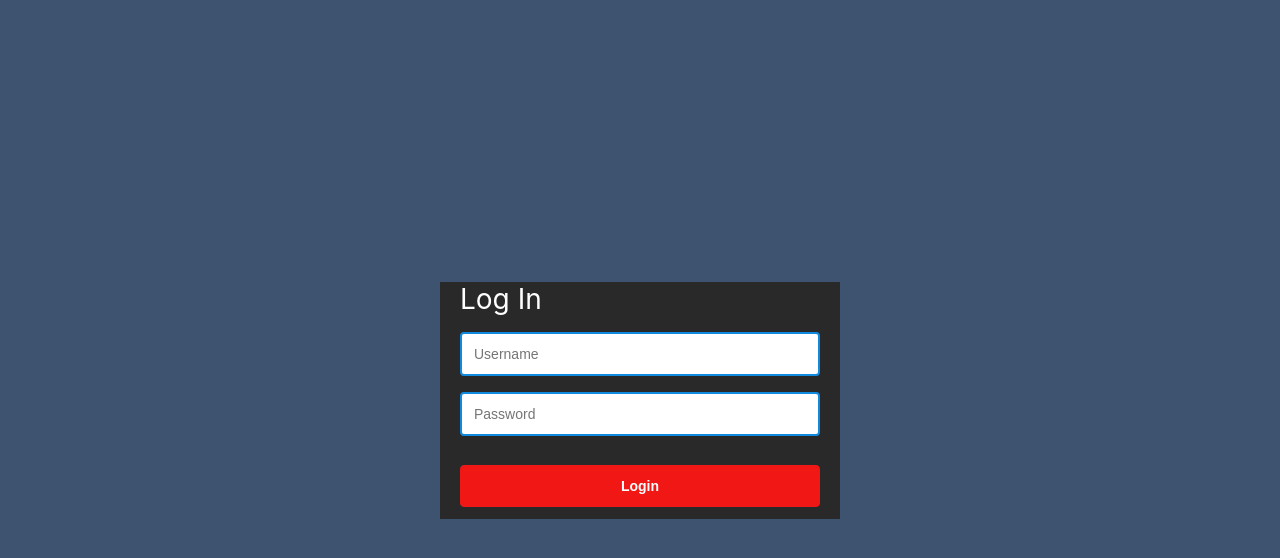
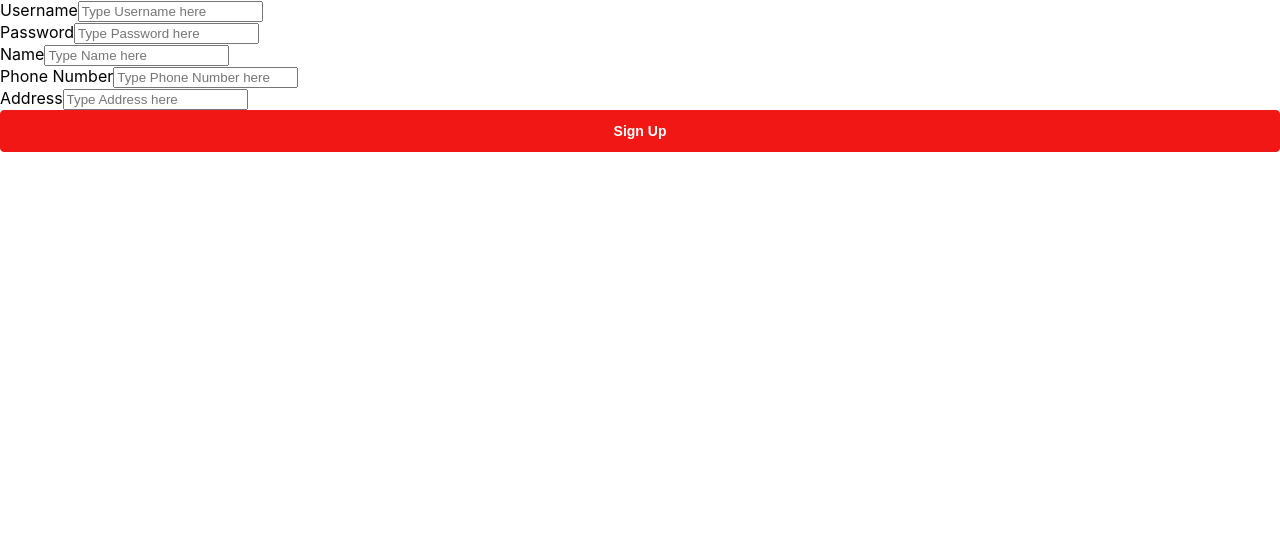
Before and after one commit to SWLbenjamin/TT4_Group-3, a React (Create React App) app in the folder frontend/: page /SignUpPage in a window 1280 px wide. Shown: the top 558 px of the page. Built offline with nearby package versions, Linux system fonts and the light colour scheme; no server answers.

Commit message:
Routes and Sign up

```diff
--- a/frontend/src/App.js
+++ b/frontend/src/App.js
@@ -1,144 +1,20 @@
-import React, { useState, useEffect } from 'react';
-import { observer } from 'mobx-react';
-import { BrowserRouter as Router, Routes, Route, Redirect } from "react-router-dom";
-import UserStore from "./stores/UserStore";
-import LoginForm from "./components/login/LoginForm";
-import SubmitButton from "./components/login/SubmitButton";
-import { LoginScreen } from './screens/LoginScreen';
-import Home from './screens/HomeScreen';
-import './tut.css';
+import {useState, useEffect} from 'react'
+import { BrowserRouter as Router, Route} from 'react-router-dom'
+import { NavLink, Routes } from "react-router-dom";
+import Main from './Main';
+import SignUpPage from './components/login/SignUpPage';
 
-class App extends React.Component {
+const App = () => {
 
-    async componentDidUpdate() {
+  return (
+    <Router>
+      <Routes>
+        <Route exact path="/" element={<Main/>}/>
+        <Route path="/SignUpPage" element={<SignUpPage/>}/>
+        </Routes>
 
-        try {
-            let res = await fetch('/isLoggedIn', {
-                method: 'post',
-                headers: {
-                    'Accept': 'application/json',
-                    'Content-type': 'application/json'
-                }
-            });
-
-            let result = await res.json();
-
-            if (result && result.success) {
-                UserStore.loading = false;
-                UserStore.isLoggedIn = true;
-                UserStore.username = result.username;
-            }
-
-            else {
-                UserStore.loading = false;
-                UserStore.isLoggedIn = false;
-            }
-
-        }
-
-
-        catch (e) {
-            UserStore.loading = false;
-            UserStore.isLoggedIn = false;
-        }
-
-    }
-
-    async componentDidMount() {
-
-        try {
-            let res = await fetch('/isLoggedIn', {
-                method: 'post',
-                headers: {
-                    'Accept': 'application/json',
-                    'Content-type': 'application/json'
-                }
-            });
-
-            let result = await res.json();
-
-            if (result && result.success) {
-                UserStore.loading = false;
-                UserStore.isLoggedIn = true;
-                UserStore.username = result.username;
-            }
-
-            else {
-                UserStore.loading = false;
-                UserStore.isLoggedIn = false;
-            }
-
-        }
-
-
-        catch (e) {
-            UserStore.loading = false;
-            UserStore.isLoggedIn = false;
-        }
-    }
-
-    async doLogout(accountKey) {
-
-        try {
-            let res = await fetch('/logout', {
-                method: 'post',
-                headers: {
-                    'Accept': 'application/json',
-                    'Content-type': 'application/json'
-                }
-            });
-
-            let result = await res.json();
-
-            if (result && result.success) {
-                UserStore.isLoggedIn = false;
-                UserStore.username = '';
-            }
-
-        }
-
-        catch (e) {
-            console.log(e);
-        }
-    }
-
-    render() {
-
-        if (UserStore.loading) {
-            return (
-                <div className='container'>
-                    Loading, please wait..
-                </div>
-            )
-        }
-
-        else {
-
-            if (UserStore.isLoggedIn) {
-                return (
-                    <div className='container'>
-                        <Home
-                            store = {UserStore}
-                            isLoggedIn = {UserStore.isLoggedIn}
-                            username = {UserStore.username}
-                            logOut = {this.doLogout}
-                        />
-
-                    </div>
-                )
-            }
-
-            return (
-                <div className="app">
-                    <div className='container'>
-                        <LoginForm
-                        />
-                    </div>
-
-                </div>
-            );
-        }
-    }
+    </Router>
+  );
 }
 
-export default observer(App);
+export default App;
--- /dev/null
+++ b/frontend/src/Main.js
@@ -0,0 +1,144 @@
+import React, { useState, useEffect } from 'react';
+import { observer } from 'mobx-react';
+import { BrowserRouter as Router, Routes, Route, Redirect } from "react-router-dom";
+import UserStore from "./stores/UserStore";
+import LoginForm from "./components/login/LoginForm";
+import SubmitButton from "./components/login/SubmitButton";
+import { LoginScreen } from './screens/LoginScreen';
+import Home from './screens/HomeScreen';
+import './tut.css';
+
+class Main extends React.Component {
+
+    async componentDidUpdate() {
+
+        try {
+            let res = await fetch('/isLoggedIn', {
+                method: 'post',
+                headers: {
+                    'Accept': 'application/json',
+                    'Content-type': 'application/json'
+                }
+            });
+
+            let result = await res.json();
+
+            if (result && result.success) {
+                UserStore.loading = false;
+                UserStore.isLoggedIn = true;
+                UserStore.username = result.username;
+            }
+
+            else {
+                UserStore.loading = false;
+                UserStore.isLoggedIn = false;
+            }
+
+        }
+
+
+        catch (e) {
+            UserStore.loading = false;
+            UserStore.isLoggedIn = false;
+        }
+
+    }
+
+    async componentDidMount() {
+
+        try {
+            let res = await fetch('/isLoggedIn', {
+                method: 'post',
+                headers: {
+                    'Accept': 'application/json',
+                    'Content-type': 'application/json'
+                }
+            });
+
+            let result = await res.json();
+
+            if (result && result.success) {
+                UserStore.loading = false;
+                UserStore.isLoggedIn = true;
+                UserStore.username = result.username;
+            }
+
+            else {
+                UserStore.loading = false;
+                UserStore.isLoggedIn = false;
+            }
+
+        }
+
+
+        catch (e) {
+            UserStore.loading = false;
+            UserStore.isLoggedIn = false;
+        }
+    }
+
+    async doLogout(accountKey) {
+
+        try {
+            let res = await fetch('/logout', {
+                method: 'post',
+                headers: {
+                    'Accept': 'application/json',
+                    'Content-type': 'application/json'
+                }
+            });
+
+            let result = await res.json();
+
+            if (result && result.success) {
+                UserStore.isLoggedIn = false;
+                UserStore.username = '';
+            }
+
+        }
+
+        catch (e) {
+            console.log(e);
+        }
+    }
+
+    render() {
+
+        if (UserStore.loading) {
+            return (
+                <div className='container'>
+                    Loading, please wait..
+                </div>
+            )
+        }
+
+        else {
+
+            if (UserStore.isLoggedIn) {
+                return (
+                    <div className='container'>
+                        <Home
+                            store = {UserStore}
+                            isLoggedIn = {UserStore.isLoggedIn}
+                            username = {UserStore.username}
+                            logOut = {this.doLogout}
+                        />
+
+                    </div>
+                )
+            }
+
+            return (
+                <div className="app">
+                    <div className='container'>
+                        <LoginForm
+                        />
+                    </div>
+
+                </div>
+            );
+        }
+    }
+}
+
+export default observer(Main);
--- a/frontend/src/components/login/LoginForm.js
+++ b/frontend/src/components/login/LoginForm.js
@@ -1,7 +1,10 @@
 import React from 'react';
 import InputField from './InputField';
 import SubmitButton from './SubmitButton';
+import SignUpButton from './SignUpButton'
 import UserStore from '../../stores/UserStore';
+import SignUpPage from './SignUpPage';
+import { Link } from 'react-router-dom'
 import '../../tut.css';
 
 class LoginForm extends React.Component {
@@ -99,6 +102,10 @@ class LoginForm extends React.Component {
                     disabled={this.state.buttonDisabled}
                     onClick={ () => this.doLogin() }
                 />
+                <div>
+                {/* <SignUpButton color='green' text='Sign Up' component={Link} to="/SignUpPage"/> */}
+                <a href="/SignUpPage"><SignUpButton color='green' text='Sign Up'/></a>
+                </div>
 
             </div>
         );
--- /dev/null
+++ b/frontend/src/components/login/SignUpButton.js
@@ -0,0 +1,8 @@
+const SignUpButton = ({color, text}) => {
+  return (
+    <button style={{backgroundColor: color}}
+    className='btn'>{text}</button>
+  )
+}
+
+export default SignUpButton
--- /dev/null
+++ b/frontend/src/components/login/SignUpPage.js
@@ -0,0 +1,64 @@
+import React from 'react'
+import {useState} from 'react'
+
+const SignUpPage = ({onAdd}) => {
+
+    const [text, setText] =useState('')
+    const [day, setDay] =useState('')
+    const [reminder, setReminder] =useState(false)
+
+    const onSubmit = (e) => {
+        e.preventDefault()
+
+        if(!text) {
+            alert('Please add a task')
+            return
+        }
+
+        onAdd({ text, day, reminder })
+
+        setText('')
+        setDay('')
+        setReminder(false)
+    }
+
+  return (
+    <form className='add-form' onSubmit={onSubmit}>
+            <div className='form-control'>
+                <label>Username</label>
+                <input type='text' placeholder ='Type Username here'
+                value={text} onChange={(e) =>
+                setText(e.target.value)}/>
+            </div>
+            <div className='form-control'>
+                <label>Password</label>
+                <input type='text' placeholder ='Type Password here'
+                value={day} onChange={(e) =>
+                setDay(e.target.value)}/>
+            </div>
+            <div className='form-control'>
+                <label>Name</label>
+                <input type='text' placeholder ='Type Name here'
+                value={day} onChange={(e) =>
+                setDay(e.target.value)}/>
+            </div>
+            <div className='form-control'>
+                <label>Phone Number</label>
+                <input type='text' placeholder ='Type Phone Number here'
+                value={day} onChange={(e) =>
+                setDay(e.target.value)}/>
+            </div>
+            <div className='form-control'>
+                <label>Address</label>
+                <input type='text' placeholder ='Type Address here'
+                value={day} onChange={(e) =>
+                setDay(e.target.value)}/>
+            </div>
+
+            <input type='submit' value='Sign Up'
+            className='btn btn-block'/>
+        </form>
+  )
+}
+
+export default SignUpPage
```
